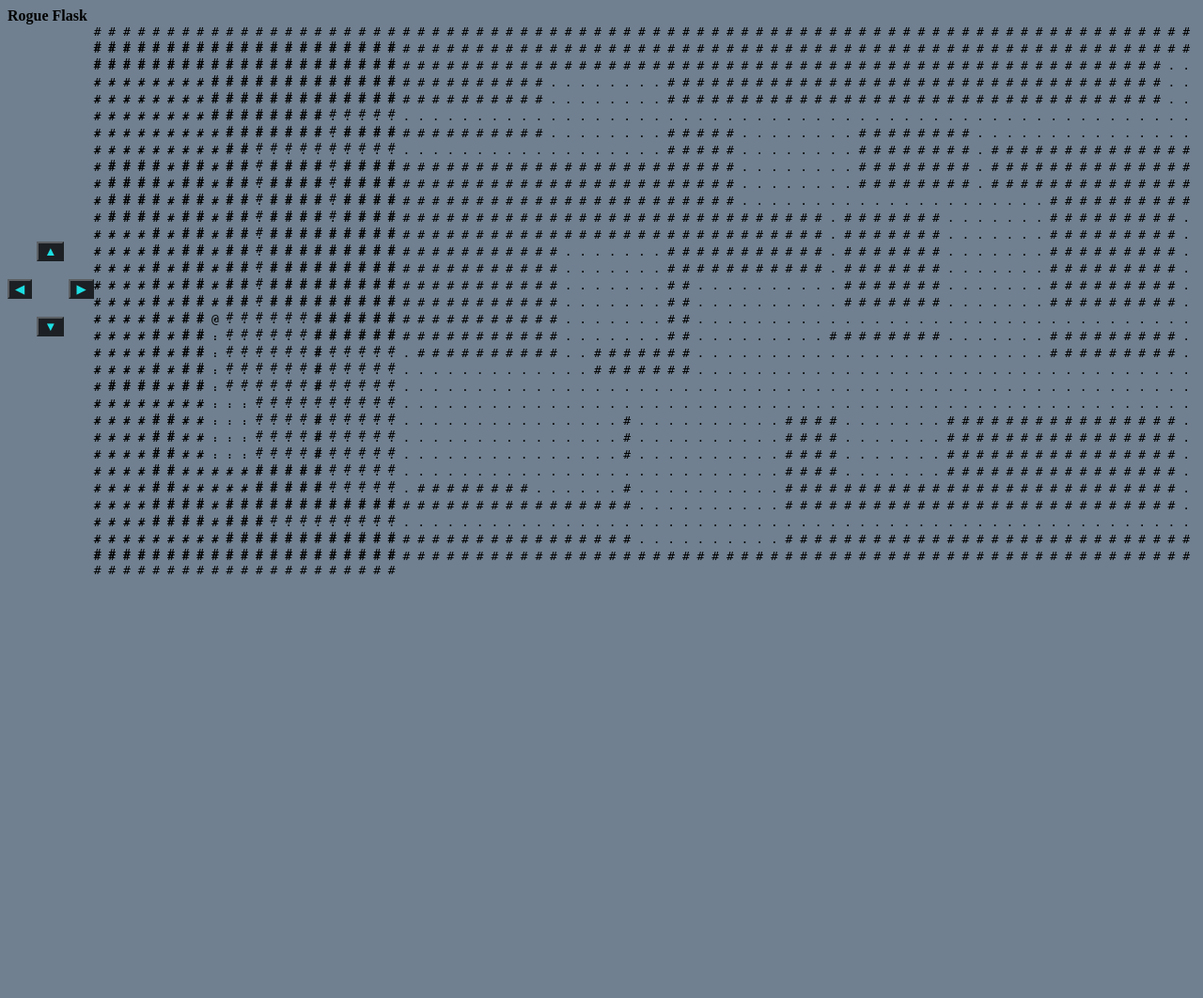
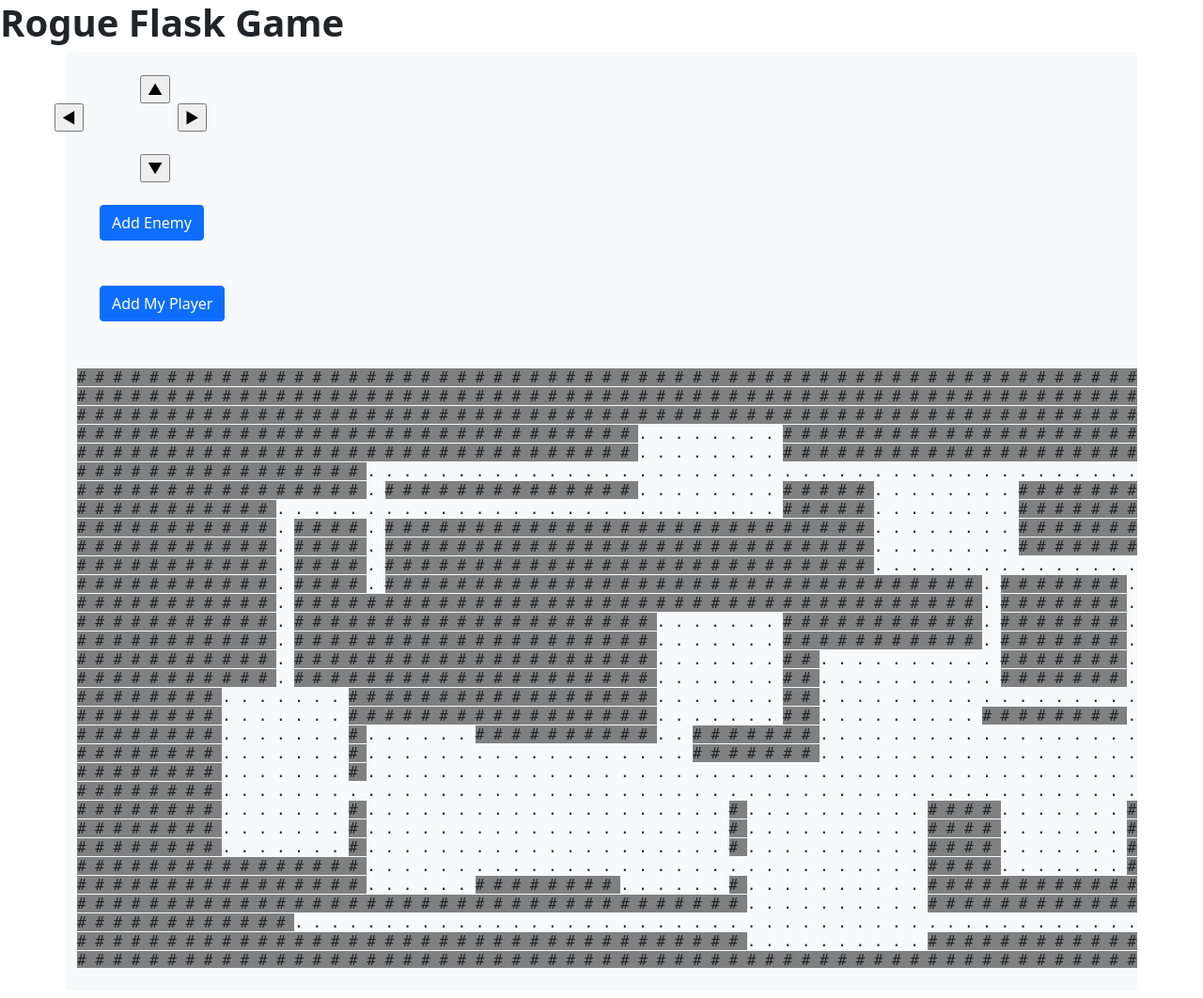
Before and after one commit to trenaudie/RogueGame, a Flask app: page / in a window 1280 px wide. Shown: the whole page at 94% size. Before the commit the page ends 611 px from the top, so only its background shows below. Run offline with Flask 2, Linux system fonts and the light colour scheme; some libraries are stand-ins or nearby versions.

Commit message:
added multi
g Please enter the commit message for your changes. Lines starting

```diff
--- a/app.py
+++ b/app.py
@@ -1,27 +1,80 @@
-from flask import Flask, render_template
+from flask import Flask, render_template, request, flash
 from flask_socketio import SocketIO
 from game_backend import Game
 
 app = Flask(__name__)
 socketio = SocketIO(app)
 game = Game()
+app.config['SECRET_KEY'] = "hello there my name is Tanguy"
+map = game.getMap()
+
+
+
+""" @app.route("/",methods = ['GET','POST'])
+@app.route("/home", methods = ['GET','POST'])
+def index():
+    global map
+    if request.method == "GET":
+        return render_template("index.html", mapdata=map, n_row=len(map), n_col=len(map[0]) )
+    if request.method == "POST":
+        print("POST METHOD")
+        if "enemy" in request.form:
+            flash("You have added an enemy")
+            game.add_enemy()
+        if "player" in request.form:
+            flash("You have added a player")
+            game.add_my_player()
+            socketio.emit("player_added", len(game.players)-1)
+        return render_template("index.html", mapdata=map, n_row=len(map), n_col=len(map[0]) )
+ """
 
 
 @app.route("/")
+@app.route("/home")
 def index():
-    map = game.getMap()
-    return render_template("index.html", mapdata=map, n_row=len(map), n_col=len(map[0]) )
+    global map
+    if request.method == "GET":
+        return render_template("index.html", mapdata=map, n_row=len(map), n_col=len(map[0]) )
+
+@socketio.on('add_enemy')
+def add_enemy():
+    flash("You have added an enemy")
+    game.add_enemy()
+
+@socketio.on('add_player')
+def add_player():
+    sid = request.sid
+    flash("You have added a player")
+    game.add_my_player(sid)
 
 @socketio.on("move")
-def on_move_msg(json, methods=["GET", "POST"]):
-    print("received move ws message")
+def on_move_msg(json):
+    print(request.sid)
+    sid = request.sid
+    print(json)
+    print("received move message")
     dx = json['dx']
     dy = json["dy"]
-
-    data, ret = game.move(dx,dy)
-    if ret:
+    data, survive = game.move_player_sid(dx,dy, sid)
+    if survive and data:
         socketio.emit("response", data)
+    if not survive:
+        del game.players[sid]
+    if not data: #do not move player
+        pass
 
 
+@socketio.on("move_enemies")
+def on_move_enemy_msg():
+    print("received move enemy message")
+    flash("received move_enemies")
+    all_enemies_data = game.move_enemies()
+    socketio.emit("response_enemies", all_enemies_data)
+
+@socketio.on("show_id")
+def on_show_id_msg(json):
+    flash("received show_id in app.py")
+    print(json)
+
 if __name__=="__main__":
-    socketio.run(app, port=5001)
+    socketio.run(app, port=5001, debug=True)
--- a/game_backend/game.py
+++ b/game_backend/game.py
@@ -1,5 +1,5 @@
 from .map_generator import Generator
-from .player import Player
+from .player import Enemy, Player
 
 
 class Game:
@@ -8,12 +8,33 @@ class Game:
         self._generator.gen_level()
         self._generator.gen_tiles_level()
         self._map = self._generator.tiles_level
-
-        self._player = Player()
-        self._player.initPos( self._map )
+        self.players = {}
+        self.enemies = []
 
     def getMap(self):
         return self._map
 
-    def move(self, dx, dy):
-        return self._player.move(dx, dy, self._map)
+    def move_player_sid(self, dx, dy, sid):
+        return self.players[sid].move(dx, dy, self._map)
+
+    def add_my_player(self, sid):
+        p = Player()
+        p.initPos(self._map)
+        self.players[sid] = p
+
+    def add_enemy(self):
+        enemy = Enemy()
+        enemy.init_pos(self._map)
+        self.enemies.append(enemy)
+        self._map[enemy._y][enemy._x] = enemy._symbol
+
+    def move_enemies(self):
+        all_enemies_data = []
+        for enemy in self.enemies:
+            data = enemy.move_automatically(self._map)
+            all_enemies_data.append(data)
+        return all_enemies_data
+
+
+
+# [{"i": f"{self._y}", "j":f"{self._x}", "content":"."}, {"i": f"{new_y}", "j":f"{new_x}", "content":self._symbol}]
--- a/game_backend/map_generator.py
+++ b/game_backend/map_generator.py
@@ -241,11 +241,13 @@ class Generator():
                 if col == 'wall':
                     tmp_tiles.append(self.tiles['wall'])
             self.tiles_level.append(tmp_tiles)
-        #print('Room List: ', self.room_list)
-        #print('\nCorridor List: ', self.corridor_list)
-        #[print(row) for row in self.tiles_level]
+
 
 if __name__ == '__main__':
+
     gen = Generator()
     gen.gen_level()
     gen.gen_tiles_level()
+    print('Room List: ', gen.room_list)
+    print('\nCorridor List: ', gen.corridor_list)
+    print([row for row in gen.tiles_level])
--- a/static/js/main.js
+++ b/static/js/main.js
@@ -1,9 +1,18 @@
-
+const console_ = document.querySelector('#console');
+const spans = document.querySelectorAll('.textSpan');
+let id_;
+const enemyBtn = document.querySelector('#enemyBtn');
+const playerBtn = document.querySelector('#playerBtn');
 
 window.addEventListener("DOMContentLoaded", (event) => {
     var socket = io.connect("http://" + document.domain + ":" + location.port );
-
+    for(let span of spans){
+        if(span.innerHTML.includes("#")){
+            span.style.backgroundColor = 'grey'
+        }
+    }
     document.onkeydown = function(e){
+        console.log('key down pressed, move message emitted')
         switch(e.keyCode){
             case 37:
                 socket.emit("move", {dx:-1, dy:0});
@@ -37,15 +46,25 @@ window.addEventListener("DOMContentLoaded", (event) => {
     var btn_w = document.getElementById("go_w");
     btn_w.onclick = function(e) {
         console.log("Clicked on button w");
-        socket.emit("move", {dx:-1, dy:0});
+        socket.emit("move", {dx:-1, dy:0, id: id_});
     };
 
     var btn_e = document.getElementById("go_e");
     btn_e.onclick = function(e) {
         console.log("Clicked on button e");
-        socket.emit("move", {dx:1, dy:0});
-    };
+        socket.emit("move", {dx:1, dy:0});}
 
+    playerBtn.onclick = function(e){
+        console.log("clicked on button playerBtn");
+        e.preventDefault()
+        socket.emit("add_player")
+    }
+    enemyBtn.onclick = function(e){
+        console.log("clicked on btn enemyBtn");
+        e.preventDefault()
+        socket.emit('add_enemy')
+    }
+    //socket.on('login') enter the client id into a variable. Use it whenever moving / updating player
 
     socket.on("response", function(data){
         console.log(data);
@@ -53,7 +72,26 @@ window.addEventListener("DOMContentLoaded", (event) => {
             var cell_id = "cell " + data[i].i + "-" + data[i].j;
             var span_to_modif = document.getElementById(cell_id);
             span_to_modif.textContent = data[i].content;
+            if(span_to_modif.innerHTML.includes('@')){
+                span_to_modif.classList.add('btn');}
+            else {
+                span_to_modif.classList.remove('btn');}
         }
     });
+    socket.on("response_enemies", function(enemies_data){
+        for(let data of enemies_data){
+            for(var i=0; i<2; i++){
+                var cell_id = "cell " + data[i].i + "-" + data[i].j;
+                var span_to_modif = document.getElementById(cell_id);
+                span_to_modif.textContent = data[i].content;
+            }
+        }
+    });
+    setInterval(function(){
+        socket.emit("move_enemies")
+    }, 5000)
 
 });
+
+
+/* add cool graphics */
--- /dev/null
+++ b/templates/base.html
@@ -0,0 +1,38 @@
+<!doctype html>
+<html lang="en">
+  <head>
+    <!-- Required meta tags -->
+    <meta charset="utf-8">
+    <meta name="viewport" content="width=device-width, initial-scale=1">
+
+    <!-- Bootstrap CSS -->
+    <link href="https://cdn.jsdelivr.net/npm/bootstrap@5.1.3/dist/css/bootstrap.min.css" rel="stylesheet" integrity="sha384-1BmE4kWBq78iYhFldvKuhfTAU6auU8tT94WrHftjDbrCEXSU1oBoqyl2QvZ6jIW3" crossorigin="anonymous">
+
+    <title>RogueLike</title>
+  </head>
+  <body>
+   <h1 class="fw-bold heading-3">Rogue Flask Game</h1>
+   <!-- flash messages here -->
+   {%with messages = get_flashed_messages()%}
+      {%if messages%}
+         <ul class = "list-group">
+            {%for msg in messages%}
+            <div class="alert alert-warning alert-dismissible fade show" role="alert">
+               <strong>Alert! {{msg}}</strong>
+               <button type="button" class="close" data-bs-dismiss="alert" aria-label="Close">
+                 <span aria-hidden="true">&times;</span>
+               </button>
+            </div>
+            {%endfor%}
+         </ul>
+      {%endif%}
+   {%endwith%}
+
+   {%block content%}
+
+   {%endblock%}
+   <script src="https://cdn.jsdelivr.net/npm/bootstrap@5.1.3/dist/js/bootstrap.bundle.min.js" integrity="sha384-ka7Sk0Gln4gmtz2MlQnikT1wXgYsOg+OMhuP+IlRH9sENBO0LRn5q+8nbTov4+1p" crossorigin="anonymous"></script>
+   <script src="https://cdnjs.cloudflare.com/ajax/libs/socket.io/4.4.1/socket.io.min.js"></script>
+   <script type="text/javascript" src='{{ url_for("static", filename="js/main.js") }}'></script>
+  </body>
+</html>
--- a/templates/index.html
+++ b/templates/index.html
@@ -1,35 +1,41 @@
-<html>
-    <head>
-        <link rel="stylesheet" type="text/css" href={{ url_for("static", filename="css/main.css") }}>
-        <script src="https://cdnjs.cloudflare.com/ajax/libs/socket.io/4.4.1/socket.io.min.js"></script>
-        <script type="text/javascript" src={{ url_for("static", filename="js/main.js") }}></script>
-    </head>
-    <body>
-        <div> <b> Rogue Flask </b></div>
+{%extends "base.html"%}
+{%block content%}
 
-        <div class="flexbox">
-            <div class="thekeypad">
-                <div class="key"></div>
+
+
+<div class="container col-10-xl bg-light">
+    <div class="my-2 row bg-light d-flex flex-row">
+        <div class="thekeypad col-2 my-4">
+            <div class="d-flex justify-content-center">
                 <div class="key"><input id="go_n" class="keypad_btn" type="button" value="&#9650"> </div>
-                <div class="key"></div>
-                <div class="key"><input id="go_w" class="keypad_btn" type="button" value="&#9664"></div>
-                <div class="key"></div>
-                <div class="key"><input id="go_e" class="keypad_btn" type="button" value="&#9654"></div>
-                <div class="key"></div>
-                <div class="key"><input id="go_s" class="keypad_btn" type="button" value="&#9660"></div>
-                <div class="key"></div>
             </div>
+            <div class="key d-flex justify-content-center">
+                <div class="col-6 mx-4"><input id="go_w" class="keypad_btn" type="button" value="&#9664"></div>
+                <div class="col-6 mx-4"><input id="go_e" class="keypad_btn" type="button" value="&#9654"></div>
+            </div>
+            <br>
+            <div class="d-flex justify-content-center">
+                <div class="key"><input id="go_s" class="keypad_btn" type="button" value="&#9660"> </div>
+            </div>
+                <input type="submit" id="enemyBtn" name ="enemy" value="Add Enemy" class = "btn btn-primary m-4">
 
-            <div id="console" style="font-family: monospace;">
-                {% for i in range(n_row) %}
-                <div style="height:18px">
-                    {% for j in range(n_col) %}
-                    <span id="{{ 'cell {}-{}'.format(i,j) }}"> {{ mapdata[i][j] }} </span>
-                    {% endfor %}
-                </div>
+                <input type="submit" id="playerBtn" name ="player" value="Add My Player" class = "btn btn-primary m-4">
+
+
+        </div>
+
+        <!-- class to use when playing: text-nowrap -->
+        <div id="console" style="font-family: monospace;" class="col-12 mb-4 d-inline-block text-truncate">
+            {% for i in range(n_row) %}
+            <div style="height:20px">
+                {% for j in range(n_col) %}
+                <span id="{{ 'cell {}-{}'.format(i,j) }}" class = "textSpan"> {{ mapdata[i][j] }} </span>
                 {% endfor %}
             </div>
+            {% endfor %}
         </div>
 
-    </body>
-</html>
+    </div>
+</div>
+
+{%endblock%}
```
Also changed, not shown: game_backend/player.py (+57 -7 lines), 2 other files.
